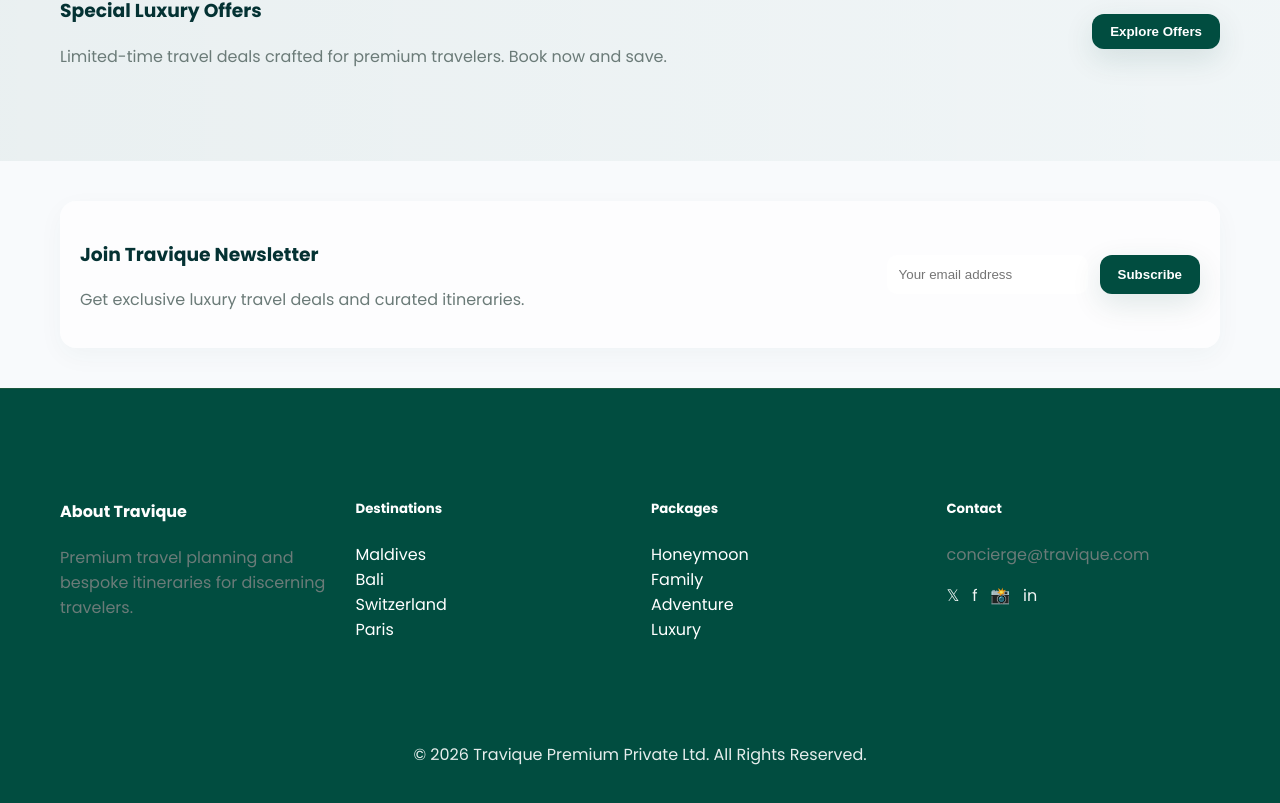
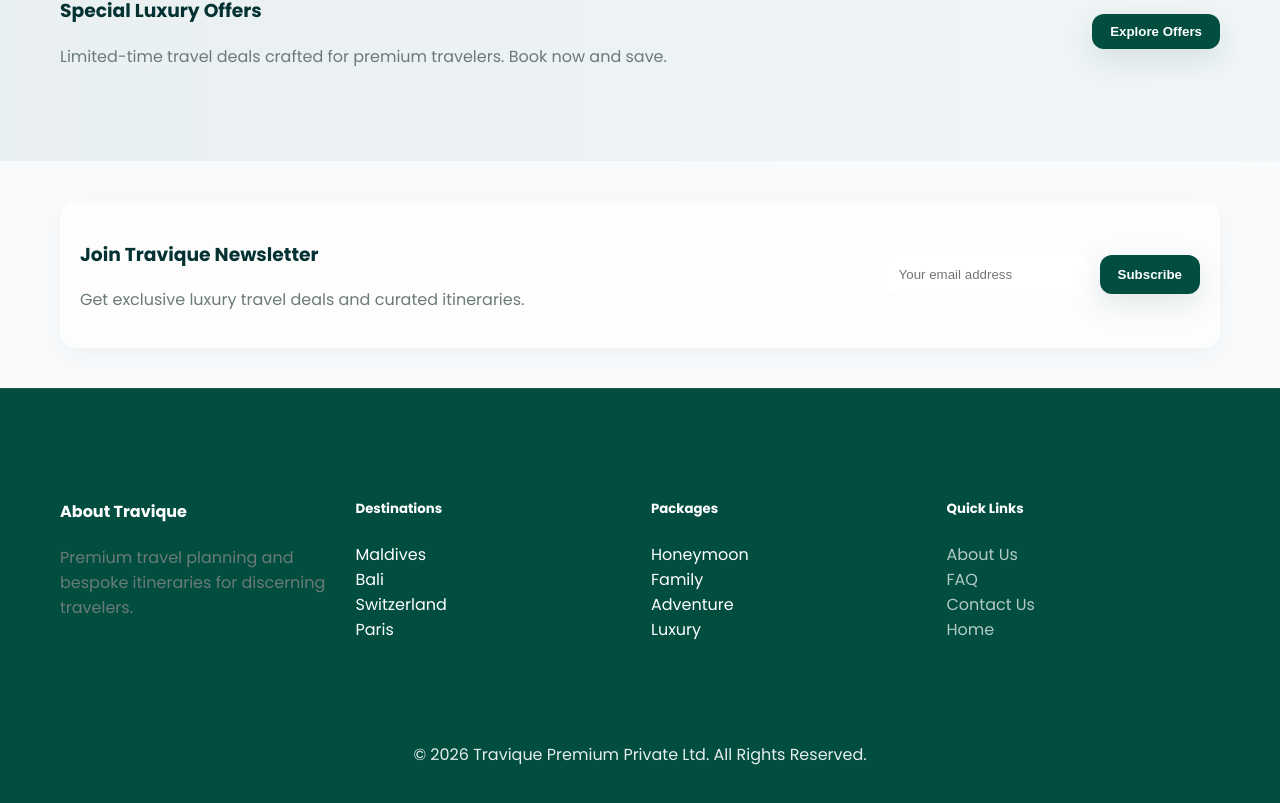
Before and after one commit to Deepiga0706/travique, a React (Create React App) app: page / in a window 1280 px wide. Shown: the part 3740-4543 px from the top of the page. Built offline with nearby package versions, Linux system fonts and the light colour scheme.

Commit message:
Fix unused Homepage import

```diff
--- a/src/Components/Footer.jsx
+++ b/src/Components/Footer.jsx
@@ -1,4 +1,5 @@
 import React from 'react';
+import { Link } from 'react-router-dom';
 
 export default function Footer() {
   return (
@@ -27,9 +28,13 @@
           </ul>
         </div>
         <div>
-          <h5>Contact</h5>
-          <p className="muted">concierge@travique.com</p>
-          <div className="socials">𝕏 &nbsp; f &nbsp; 📸 &nbsp; in</div>
+          <h5>Quick Links</h5>
+          <ul>
+            <li><Link to="/about">About Us</Link></li>
+            <li><Link to="/faq">FAQ</Link></li>
+            <li><Link to="/contact">Contact Us</Link></li>
+            <li><Link to="/">Home</Link></li>
+          </ul>
         </div>
       </div>
       <div className="container copyright">© 2026 Travique Premium Private Ltd. All Rights Reserved.</div>
--- a/src/Pages/AboutUs.jsx
+++ b/src/Pages/AboutUs.jsx
@@ -1,5 +1,4 @@
 import React from 'react';
-import Homepage from '../homepage';
 
 export default function AboutUs() {
   return (
```
